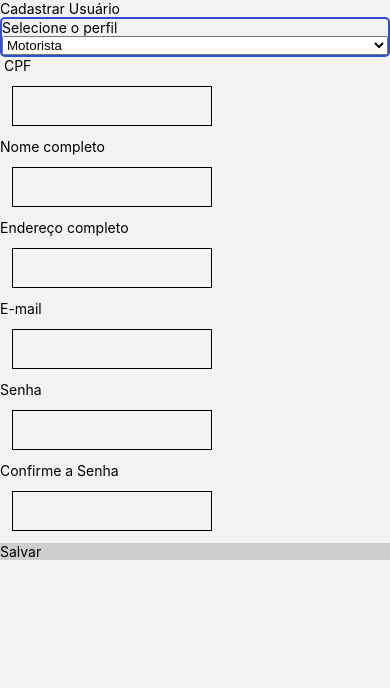
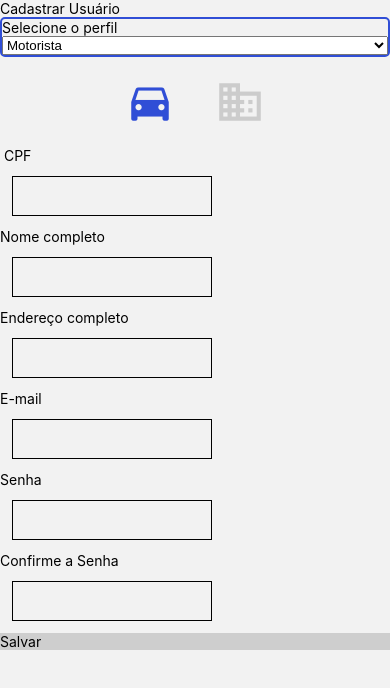
Before and after one commit to lppellin/movemed_react-native, a React Native app: screen /CadastrarUsuario in a window 390 px wide. Shown: the top 688 px of the page. Built offline with nearby package versions, Linux system fonts and the light colour scheme.

Commit message:
add icone dinamico de usuario

```diff
--- a/src/components/UserCard.tsx
+++ b/src/components/UserCard.tsx
@@ -1,11 +1,14 @@
 import axios from "axios";
 import { useState } from "react";
 import { Image, StyleSheet, Switch, Text, View } from "react-native";
+
+import Icon from 'react-native-vector-icons/MaterialIcons';
 
 export interface User {
     name: string
     id: number
     status: number
+    profile: 'motorista' | 'filial'
 }
 
 export default function UserCard({ user }: { user: User }) {
@@ -23,9 +26,11 @@ export default function UserCard({ user }: { user: User }) {
         }
     };
 
+    const iconName = user.profile === 'motorista' ? 'directions-car' : 'business';
+
     return (
         <View style={[styles.card, enabled ? styles.activeCard : styles.inactiveCard]}>
-            <Image />
+            <Icon name={iconName} size={50} color={'#ccc'} style={styles.icon} />
             <Switch value={enabled} onValueChange={handleSwitch} />
             <Text>{user.name}</Text>
         </View>
--- a/src/screens/CadastrarUsuario.tsx
+++ b/src/screens/CadastrarUsuario.tsx
@@ -2,6 +2,7 @@ import { Picker } from "@react-native-picker/picker";
 import axios from "axios";
 import { useState } from "react";
 import { Alert, Image, KeyboardAvoidingView, Platform, SafeAreaView, ScrollView, StyleSheet, Text, TextInput, TouchableOpacity, View } from "react-native";
+import Icon from 'react-native-vector-icons/MaterialIcons';
 
 export default function CadastrarUsuario() {
 
@@ -57,9 +58,11 @@ export default function CadastrarUsuario() {
             console.error(error);
             Alert.alert('Erro ao cadastrar o usuário!');
         }
+    }
 
-
-    }
+ // Definindo os ícones com base no perfil selecionado
+ const motoristaIconColor = profile === 'motorista' ? '#304ed6' : '#ccc';
+ const filialIconColor = profile === 'filial' ? '#304ed6' : '#ccc';
 
     return (
 
@@ -84,6 +87,20 @@ export default function CadastrarUsuario() {
                         </Picker>
                     </View>
 
+                    <View style={styles.iconRow}>
+                        <Icon
+                            name="directions-car"
+                            size={50}
+                            color={motoristaIconColor} // Cor controlada pela lógica de seleção
+                            style={styles.icon}
+                        />
+                        <Icon
+                            name="business"
+                            size={50}
+                            color={filialIconColor} // Cor controlada pela lógica de seleção
+                            style={styles.icon}
+                        />
+                    </View>
 
                     <View>
                         <Text> {profile === 'motorista' ? 'CPF' : 'CNPJ'}</Text>
@@ -181,5 +198,13 @@ const styles = StyleSheet.create({
         justifyContent: 'center',
     },
 
+    iconRow: {
+        flexDirection: 'row', // Ícones lado a lado
+        justifyContent: 'center', // Centraliza os ícones horizontalmente
+        marginVertical: 20, // Aumenta a separação vertical
+    },
 
+    icon: {
+        marginHorizontal: 20, // Aumenta o espaçamento entre os ícones
+    },
 });
```
